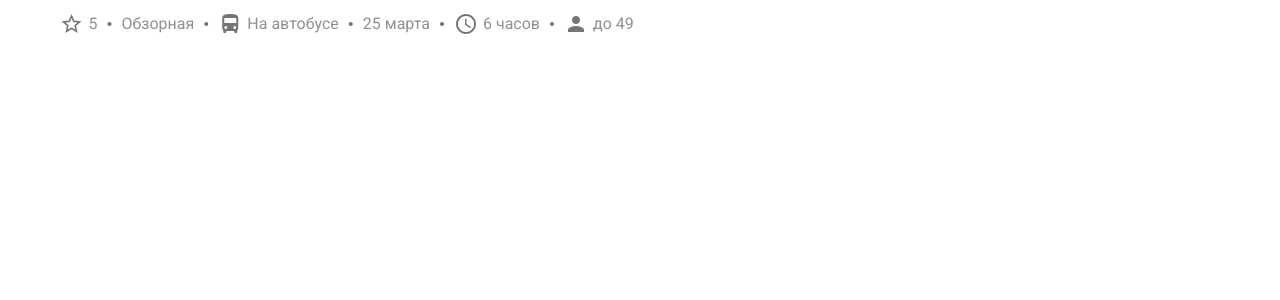
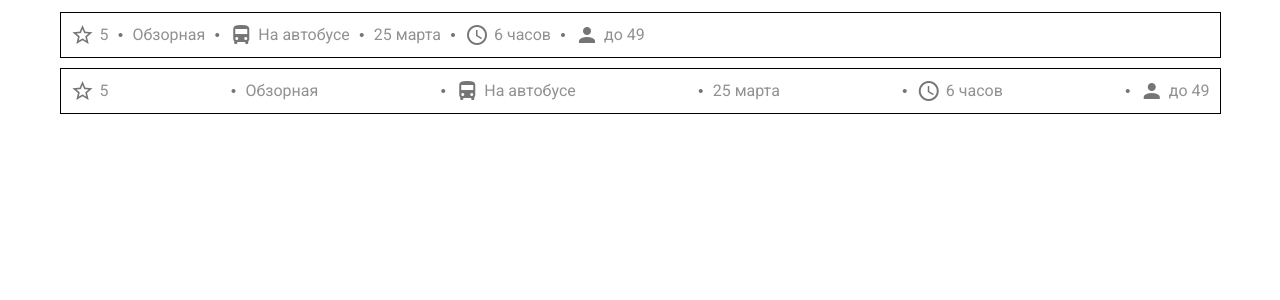
Before and after one commit to kkxley/tag-list, a Vue app: page / in a window 1280 px wide. Shown: the top 300 px of the page. Built offline with nearby package versions, Linux system fonts and the light colour scheme.

Commit message:
Добавлен атрибут задающий выравнивание по ширине

```diff
--- a/src/App.vue
+++ b/src/App.vue
@@ -2,7 +2,12 @@
   <v-app>
     <v-main>
       <v-container>
-        <TagList :tags="tags" />
+        <div class="example-block">
+          <TagList :tags="tags" />
+        </div>
+        <div class="example-block">
+          <TagList :tags="tags" justify />
+        </div>
       </v-container>
     </v-main>
   </v-app>
@@ -51,3 +56,18 @@ export default {
   }),
 };
 </script>
+
+<style lang="scss" scoped>
+.example-block {
+  padding: 10px;
+  border: 1px solid black;
+
+  & + & {
+    margin-top: 10px;
+  }
+
+  &_small {
+    max-width: 500px;
+  }
+}
+</style>
--- a/src/components/tags/TagList.vue
+++ b/src/components/tags/TagList.vue
@@ -1,5 +1,5 @@
 <template>
-  <div class="tag-list">
+  <div :class="['tag-list', {'tag-list_justify': justify}]">
     <div class="tag-list__item" :key="tag.id" v-for="(tag, i) in tags">
       <v-icon v-if="i">
         mdi-circle-small
@@ -24,6 +24,10 @@ export default {
         return value.every((element) => element.label);
       }
     },
+    justify: {
+      type: Boolean,
+      default: false
+    }
   }
 }
 </script>
@@ -38,5 +42,8 @@ export default {
     align-items: center;
   }
 
+  &_justify {
+    justify-content: space-between;
+  }
 }
 </style>
```
